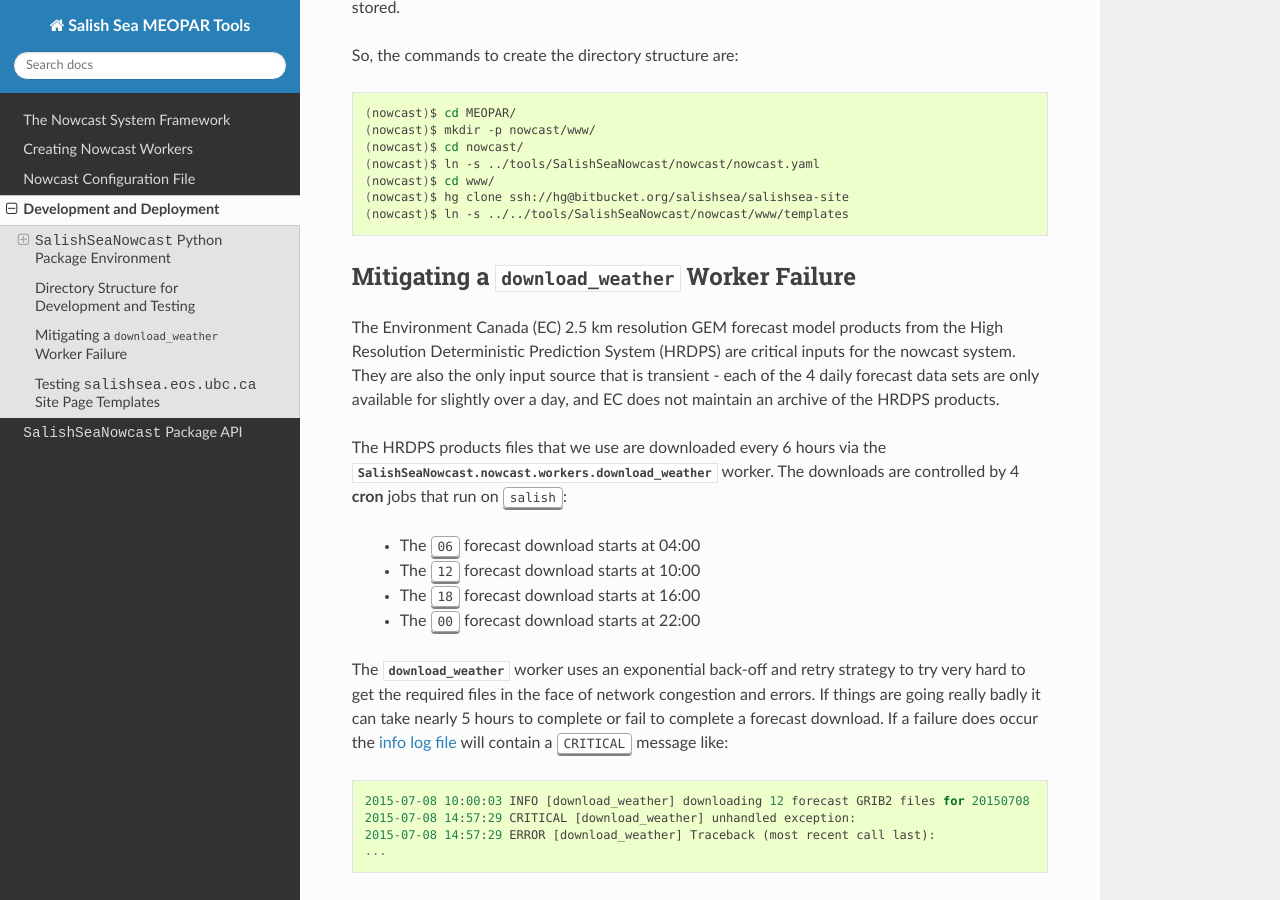
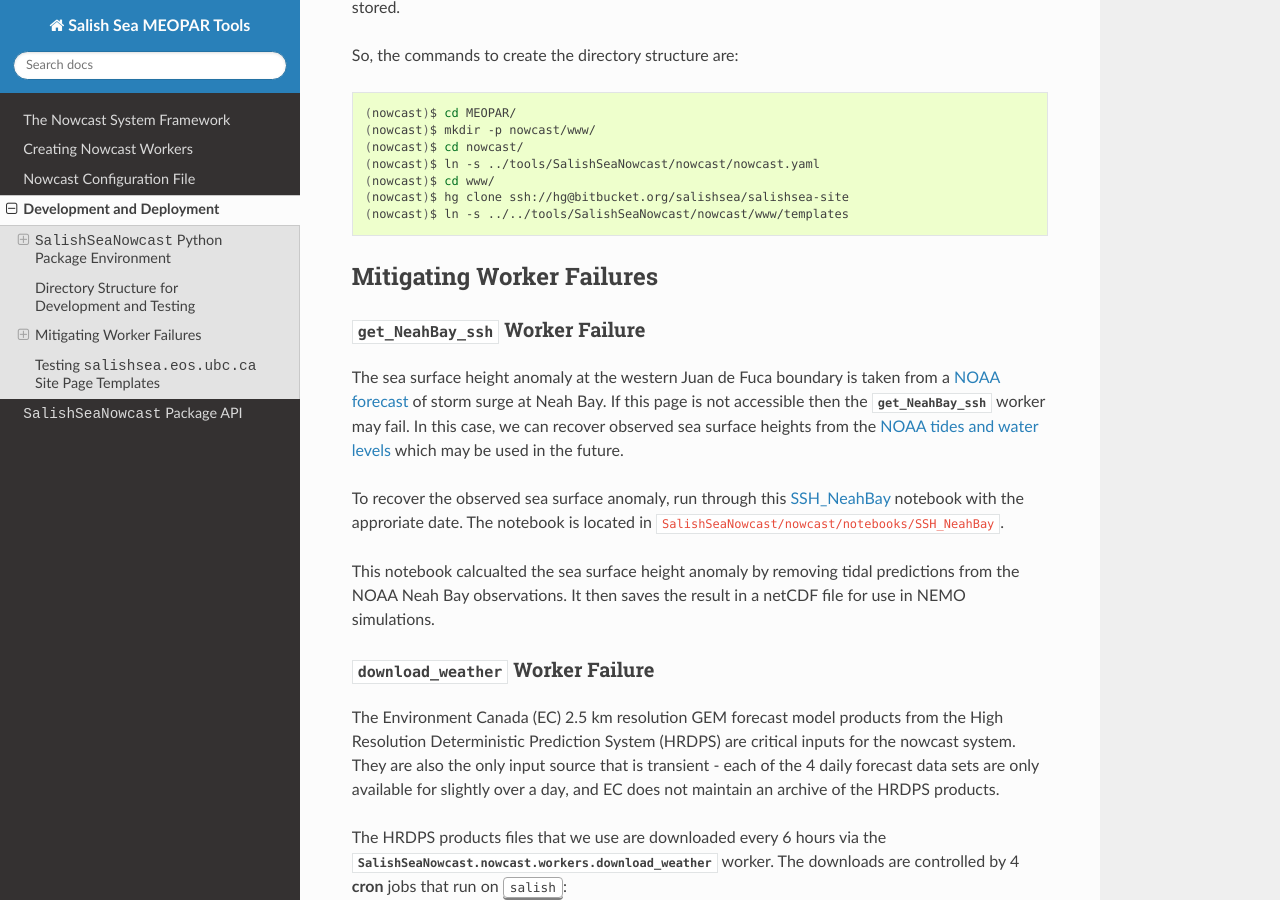
Before and after one commit to SalishSeaCast/SalishSeaNowcast, a Sphinx documentation site: the page built from docs/dev_deploy.rst, in a window 1280 px wide and 900 px high, scrolled down 3203 px. Built offline with Sphinx 7.4.7 and the Read the Docs theme 2.0.0, drawn with Linux system fonts in a browser that asks for light colours.

Commit message:
Added get_NeahBay_ssh worker failure descirption

```diff
--- a/docs/dev_deploy.rst
+++ b/docs/dev_deploy.rst
@@ -193,8 +193,30 @@ the commands to create the directory structure are:
     (nowcast)$ ln -s ../../tools/SalishSeaNowcast/nowcast/www/templates
 
 
-Mitigating a :mod:`download_weather` Worker Failure
----------------------------------------------------
+Mitigating Worker Failures
+--------------------------
+
+:mod:`get_NeahBay_ssh` Worker Failure
+^^^^^^^^^^^^^^^^^^^^^^^^^^^^^^^^^^^^^
+
+The sea surface height anomaly at the western Juan de Fuca boundary is taken from a `NOAA forecast`_ of storm surge at Neah Bay.
+If this page is not accessible then the :mod:`get_NeahBay_ssh` worker may fail.
+In this case, we can recover observed sea surface heights from the `NOAA tides and water levels`_ which may be used in the future.
+
+To recover the observed sea surface anomaly, run through this `SSH_NeahBay`_ notebook with the approriate date.
+The notebook is located in :file:`SalishSeaNowcast/nowcast/notebooks/SSH_NeahBay`.
+
+This notebook calcualted the sea surface height anomaly by removing tidal predictions from the NOAA Neah Bay observations.
+It then saves the result in a netCDF file for use in NEMO simulations.
+
+.. _NOAA forecast: http://www.nws.noaa.gov/mdl/etsurge/index.php?page=stn&region=wc&datum=mllw&list=&map=0-48&type=both&stn=waneah
+
+.. _NOAA tides and water levels: http://tidesandcurrents.noaa.gov/waterlevels.html?id=9443090
+
+.. _SSH_NeahBay: http://nbviewer.ipython.org/urls/bitbucket.org/salishsea/tools/raw/tip/SalishSeaNowcast/nowcast/notebooks/SSH_NeahBay.ipynb
+
+:mod:`download_weather` Worker Failure
+^^^^^^^^^^^^^^^^^^^^^^^^^^^^^^^^^^^^^^
 
 The Environment Canada (EC) 2.5 km resolution GEM forecast model products from the High Resolution Deterministic Prediction System (HRDPS) are critical inputs for the nowcast system.
 They are also the only input source that is transient -
```
